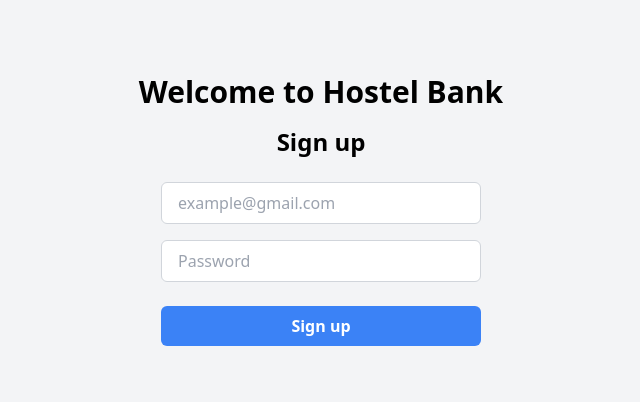
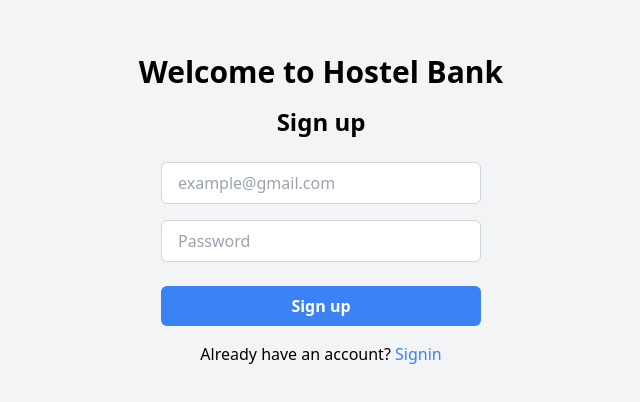
Before and after one commit to deepsalunkhee/Hostel_Bank_AWS, a React (Vite) app in the folder Client/: page /signup in a window 1280 px wide. Shown: the part 190-592 px from the top of the page, without its empty margins (319-959 px from the left). Built offline with nearby package versions, Linux system fonts and the light colour scheme.

Commit message:
fe deployment 1.0

```diff
--- a/Client/src/pages/Signin.jsx
+++ b/Client/src/pages/Signin.jsx
@@ -1,44 +1,38 @@
 import axios from "axios";
 import React, { useState } from "react";
-import {useNavigate} from "react-router-dom"
-
+import { useNavigate } from "react-router-dom";
 
 const Signin = () => {
-
-  const backend="http://localhost:5000"
+  const backend = "http://localhost:5000";
   const [email, setEmail] = useState("");
   const [password, setPassword] = useState("");
-  const navigate=useNavigate()
+  const navigate = useNavigate();
 
   // Logic for signing in
   const handleOnSubmit = async (e) => {
     e.preventDefault();
-    const body={
+    const body = {
       email,
-      password
-    }
+      password,
+    };
 
-    try{
-
-    const signinres= await axios(`${backend}/users/signin`,{
-      method:"POST",
-      headers:{
-        "Content-Type":"application/json"
+    try {
+      const signinres = await axios(`${backend}/users/signin`, {
+        method: "POST",
+        headers: {
+          "Content-Type": "application/json",
         },
-      data:JSON.stringify(body),
-    })
+        data: JSON.stringify(body),
+      });
 
       //store the token in local storage
-    localStorage.setItem("token",signinres.data.token)
-    navigate("/")
+      localStorage.setItem("token", signinres.data.token);
+      navigate("/");
       //redirect to the dashboard page
-
-  }catch(error){
+    } catch (error) {
       console.error("Error:", error);
-    alert(error.response.data.error)
-
+      alert(error.response.data.error);
     }
-
   };
 
   return (
@@ -69,6 +63,15 @@
           Sign in
         </button>
       </form>
+      <p className="mt-4">
+        Don't have an account?{" "}
+        <span
+          onClick={() => navigate("/signup")}
+          className="text-blue-500 cursor-pointer"
+        >
+          Signup
+        </span>
+      </p>
     </div>
   );
 };
--- a/Client/src/pages/Signup.jsx
+++ b/Client/src/pages/Signup.jsx
@@ -64,6 +64,15 @@
           Sign up
         </button>
       </form>
+      <p className="mt-4">
+        Already have an account?{" "}
+        <span
+          onClick={() => navigate("/signin")}
+          className="text-blue-500 cursor-pointer"
+        >
+          Signin
+        </span>
+      </p>
     </div>
   );
 };
```
Lines whose indentation alone changed are shown as unchanged.
